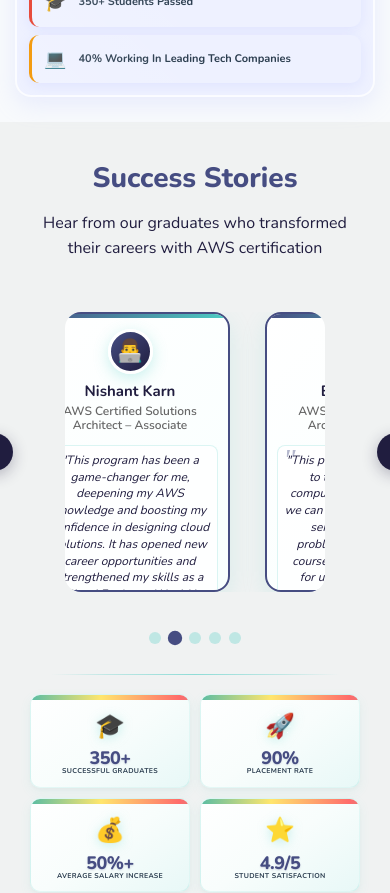
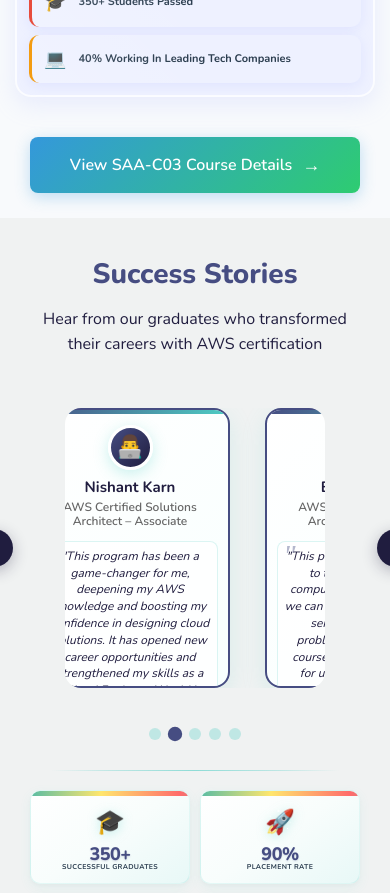
Before and after one commit to omthakurofficial/tekbay-academy, a React (Create React App) app: page / in a window 390 px wide. Shown: the part 2560-3453 px from the top of the page. Built offline with nearby package versions, Linux system fonts and the light colour scheme.

Commit message:
course page update

```diff
--- a/src/components/Benefits/Benefits.css
+++ b/src/components/Benefits/Benefits.css
@@ -470,4 +470,50 @@
   .achievement-text {
     font-size: 11px;
   }
+
+  .benefits-footer {
+    margin-top: 20px;
+  }
+
+  .view-details-btn {
+    padding: 12px 24px;
+    font-size: 14px;
+  }
 }
+
+/* Benefits Footer */
+.benefits-footer {
+  margin-top: 40px;
+  text-align: center;
+}
+
+.view-details-btn {
+  padding: 16px 40px;
+  font-size: 16px;
+  font-weight: 600;
+  background: linear-gradient(135deg, #3498db, #2ecc71);
+  color: white;
+  border: none;
+  border-radius: 8px;
+  cursor: pointer;
+  transition: all 0.3s ease;
+  display: inline-flex;
+  align-items: center;
+  gap: 10px;
+  box-shadow: 0 4px 15px rgba(52, 152, 219, 0.3);
+}
+
+.view-details-btn:hover {
+  transform: translateY(-2px);
+  box-shadow: 0 6px 25px rgba(52, 152, 219, 0.4);
+  background: linear-gradient(135deg, #2980b9, #27ae60);
+}
+
+.view-details-btn .arrow-icon {
+  font-size: 18px;
+  transition: transform 0.3s ease;
+}
+
+.view-details-btn:hover .arrow-icon {
+  transform: translateX(5px);
+}
--- a/src/components/Benefits/Benefits.tsx
+++ b/src/components/Benefits/Benefits.tsx
@@ -1,4 +1,5 @@
 import React, { useState } from 'react';
+import { useNavigate } from 'react-router-dom';
 import './Benefits.css';
 import { getAssetPath } from '../../utils/assetUtils';
 
@@ -10,6 +11,15 @@ type ProgramType = 'saa' | 'ml';
 
 const Benefits: React.FC<BenefitsProps> = ({ onJoinNow }) => {
   const [selectedProgram, setSelectedProgram] = useState<ProgramType>('saa');
+  const navigate = useNavigate();
+
+  const handleViewDetails = () => {
+    if (selectedProgram === 'saa') {
+      navigate('/courses/aws-solution-architect-associate');
+    } else {
+      navigate('/courses/aws-certified-machine-learning-engineer-associate');
+    }
+  };
 
   const saaBenefits = [
     {
@@ -215,6 +225,13 @@ const Benefits: React.FC<BenefitsProps> = ({ onJoinNow }) => {
             </div>
           </div>
         </div>
+
+        <div className="benefits-footer">
+          <button className="view-details-btn" onClick={handleViewDetails}>
+            View {selectedProgram === 'saa' ? 'SAA-C03' : 'MLA-C01'} Course Details
+            <span className="arrow-icon">→</span>
+          </button>
+        </div>
       </div>
     </section>
   );
--- a/src/components/CourseDetails/CourseDetails.css
+++ b/src/components/CourseDetails/CourseDetails.css
@@ -2,9 +2,10 @@
 
 /* Hero Section */
 .course-hero {
-  background: var(--gradient-overlay), url('https://images.unsplash.com/photo-1620712943543-bcc4688e7485?w=1920&q=80') center/cover;
+  background: var(--gradient-overlay), url('https://images.unsplash.com/photo-1639322537228-f710d846310a?w=1920&q=80') center/cover;
   padding: 80px 0 60px;
   color: white;
+  background-attachment: fixed;
 }
 
 .course-hero-content {
--- a/src/components/CourseDetails/CourseDetailsML.tsx
+++ b/src/components/CourseDetails/CourseDetailsML.tsx
@@ -1,9 +1,11 @@
 import React, { useState } from 'react';
 import { useNavigate } from 'react-router-dom';
 import './CourseDetails.css';
+import { useCountry } from '../../contexts/CountryContext';
 
 const CourseDetailsML: React.FC = () => {
   const navigate = useNavigate();
+  const { selectedCountry } = useCountry();
   const [expandedModule, setExpandedModule] = useState<number | null>(null);
   const [showAllModules, setShowAllModules] = useState(false);
 
@@ -18,6 +20,24 @@ const CourseDetailsML: React.FC = () => {
   const toggleShowAllModules = () => {
     setShowAllModules(!showAllModules);
   };
+
+  // Country-specific data
+  const countryData = {
+    india: {
+      currency: '₹',
+      originalPrice: '24,999',
+      discountedPrice: '9,999',
+      courseType: 'Online/Pre-recorded'
+    },
+    nepal: {
+      currency: 'NPR',
+      originalPrice: '25,000',
+      discountedPrice: '12,000',
+      courseType: 'Physical On-Premise'
+    }
+  };
+
+  const currentCountry = countryData[selectedCountry];
 
   const courseModules = [
     {
@@ -138,12 +158,12 @@ const CourseDetailsML: React.FC = () => {
   ];
 
   const benefits = [
-    { icon: "💰", title: "100% Refund Guarantee*" },
-    { icon: "⏱️", title: "45+ Hours of Guided Learning" },
-    { icon: "🎓", title: "Global AWS Certification" },
-    { icon: "💼", title: "Real-World ML Projects" },
-    { icon: "👨‍🏫", title: "AWS Certified Instructors" },
-    { icon: "🚀", title: "Career & Placement Support" }
+    { icon: "📚", title: "60+ Hours of Guided Learning" },
+    { icon: "🤖", title: "Real-World AI/ML Projects" },
+    { icon: "👨‍🏫", title: "Learn from certified AI/ML experts" },
+    { icon: "🎓", title: "Earn globally recognized AWS certification" },
+    { icon: "🤝", title: "Network with ML professionals & community" },
+    { icon: "💼", title: "Boost career & placement opportunities" }
   ];
 
   const testimonials = [
@@ -205,11 +225,11 @@ const CourseDetailsML: React.FC = () => {
           <div className="overview-grid">
             <div className="overview-item">
               <span className="overview-label">Duration</span>
-              <span className="overview-value">8 Weeks</span>
+              <span className="overview-value">10 Weeks</span>
             </div>
             <div className="overview-item">
               <span className="overview-label">Type</span>
-              <span className="overview-value">Online/Pre-recorded</span>
+              <span className="overview-value">{currentCountry.courseType}</span>
             </div>
             <div className="overview-item">
               <span className="overview-label">Certification</span>
@@ -429,8 +449,8 @@ const CourseDetailsML: React.FC = () => {
                 <div className="cta-price-block">
                   <span className="cta-price-label">Program Fee</span>
                   <div className="cta-prices">
-                    <span className="cta-original">₹24,999</span>
-                    <span className="cta-current">₹9,999</span>
+                    <span className="cta-original">{currentCountry.currency}{currentCountry.originalPrice}</span>
+                    <span className="cta-current">{currentCountry.currency}{currentCountry.discountedPrice}</span>
                   </div>
                   <span className="cta-refund">100% Refundable*</span>
                 </div>
@@ -453,8 +473,17 @@ const CourseDetailsML: React.FC = () => {
         <div className="container">
           <h3>Terms and Conditions</h3>
           <ul className="terms-list">
-            <li>* Fully refundable upon passing the AWS exam, with a fixed one-time transaction fee of ₹500.</li>
-            <li>** Lucky draw among Top Scorers (Above 990) to win a MacBook every 6 months.</li>
+            <li>* Fully Refundable when you pass the AWS Exam.</li>
+            {selectedCountry === 'india' && (
+              <>
+                <li>** One time fixed transaction costs of Rs 500 for refund.</li>
+                <li>*** When you pass the exam within 2 weeks from course end.</li>
+                <li>*** Lucky draw among Top Scorers (Above 990) to win MacBook every 6 months.</li>
+              </>
+            )}
+            {selectedCountry === 'nepal' && (
+              <li>** Lucky draw among Top Scorers (Above 990) to win MacBook every 12 months.</li>
+            )}
           </ul>
         </div>
       </section>
--- a/src/components/CourseDetails/CourseDetailsSAA.tsx
+++ b/src/components/CourseDetails/CourseDetailsSAA.tsx
@@ -1,15 +1,35 @@
 import React, { useState } from 'react';
 import { useNavigate } from 'react-router-dom';
 import './CourseDetails.css';
+import { useCountry } from '../../contexts/CountryContext';
 
 const CourseDetailsSAA: React.FC = () => {
   const navigate = useNavigate();
+  const { selectedCountry } = useCountry();
   const [expandedModule, setExpandedModule] = useState<number | null>(null);
   const [showAllModules, setShowAllModules] = useState(false);
 
   const handleJoinNow = () => {
     navigate('/register');
   };
+
+  // Country-specific data
+  const countryData = {
+    india: {
+      currency: '₹',
+      originalPrice: '24,999',
+      discountedPrice: '9,999',
+      courseType: 'Online/Pre-recorded'
+    },
+    nepal: {
+      currency: 'NPR',
+      originalPrice: '25,000',
+      discountedPrice: '12,000',
+      courseType: 'Physical On-Premise'
+    }
+  };
+
+  const currentCountry = countryData[selectedCountry];
 
   const toggleModule = (moduleNumber: number) => {
     setExpandedModule(expandedModule === moduleNumber ? null : moduleNumber);
@@ -138,12 +158,12 @@ const CourseDetailsSAA: React.FC = () => {
   ];
 
   const benefits = [
-    { icon: "💰", title: "100% Refund Guarantee*" },
-    { icon: "⏱️", title: "45+ Hours of Guided Learning" },
-    { icon: "🎓", title: "Global AWS Certification" },
-    { icon: "💼", title: "Real-World Cloud Projects" },
-    { icon: "👨‍🏫", title: "AWS Certified Instructors" },
-    { icon: "🚀", title: "Career & Placement Support" }
+    { icon: "📚", title: "45+ hours of guided learning" },
+    { icon: "⚙️", title: "Work with real-world cloud projects" },
+    { icon: "👨‍🏫", title: "Learn from certified cloud experts" },
+    { icon: "🎓", title: "Earn globally recognized AWS certification" },
+    { icon: "🤝", title: "Connect with industry professionals & peers" },
+    { icon: "💼", title: "Boost career & placement opportunities" }
   ];
 
   const testimonials = [
@@ -209,7 +229,7 @@ const CourseDetailsSAA: React.FC = () => {
             </div>
             <div className="overview-item">
               <span className="overview-label">Type</span>
-              <span className="overview-value">Online/Pre-recorded</span>
+              <span className="overview-value">{currentCountry.courseType}</span>
             </div>
             <div className="overview-item">
               <span className="overview-label">Certification</span>
@@ -429,8 +449,8 @@ const CourseDetailsSAA: React.FC = () => {
                 <div className="cta-price-block">
                   <span className="cta-price-label">Program Fee</span>
                   <div className="cta-prices">
-                    <span className="cta-original">₹24,999</span>
-                    <span className="cta-current">₹9,999</span>
+                    <span className="cta-original">{currentCountry.currency}{currentCountry.originalPrice}</span>
+                    <span className="cta-current">{currentCountry.currency}{currentCountry.discountedPrice}</span>
                   </div>
                   <span className="cta-refund">100% Refundable*</span>
                 </div>
@@ -453,8 +473,17 @@ const CourseDetailsSAA: React.FC = () => {
         <div className="container">
           <h3>Terms and Conditions</h3>
           <ul className="terms-list">
-            <li>* Fully refundable upon passing the AWS exam, with a fixed one-time transaction fee of ₹500.</li>
-            <li>** Lucky draw among Top Scorers (Above 990) to win a MacBook every 6 months.</li>
+            <li>* Fully Refundable when you pass the AWS Exam.</li>
+            {selectedCountry === 'india' && (
+              <>
+                <li>** One time fixed transaction costs of Rs 500 for refund.</li>
+                <li>*** When you pass the exam within 2 weeks from course end.</li>
+                <li>*** Lucky draw among Top Scorers (Above 990) to win MacBook every 6 months.</li>
+              </>
+            )}
+            {selectedCountry === 'nepal' && (
+              <li>** Lucky draw among Top Scorers (Above 990) to win MacBook every 12 months.</li>
+            )}
           </ul>
         </div>
       </section>
```
Also changed, not shown: public/images/ML associate.png.
